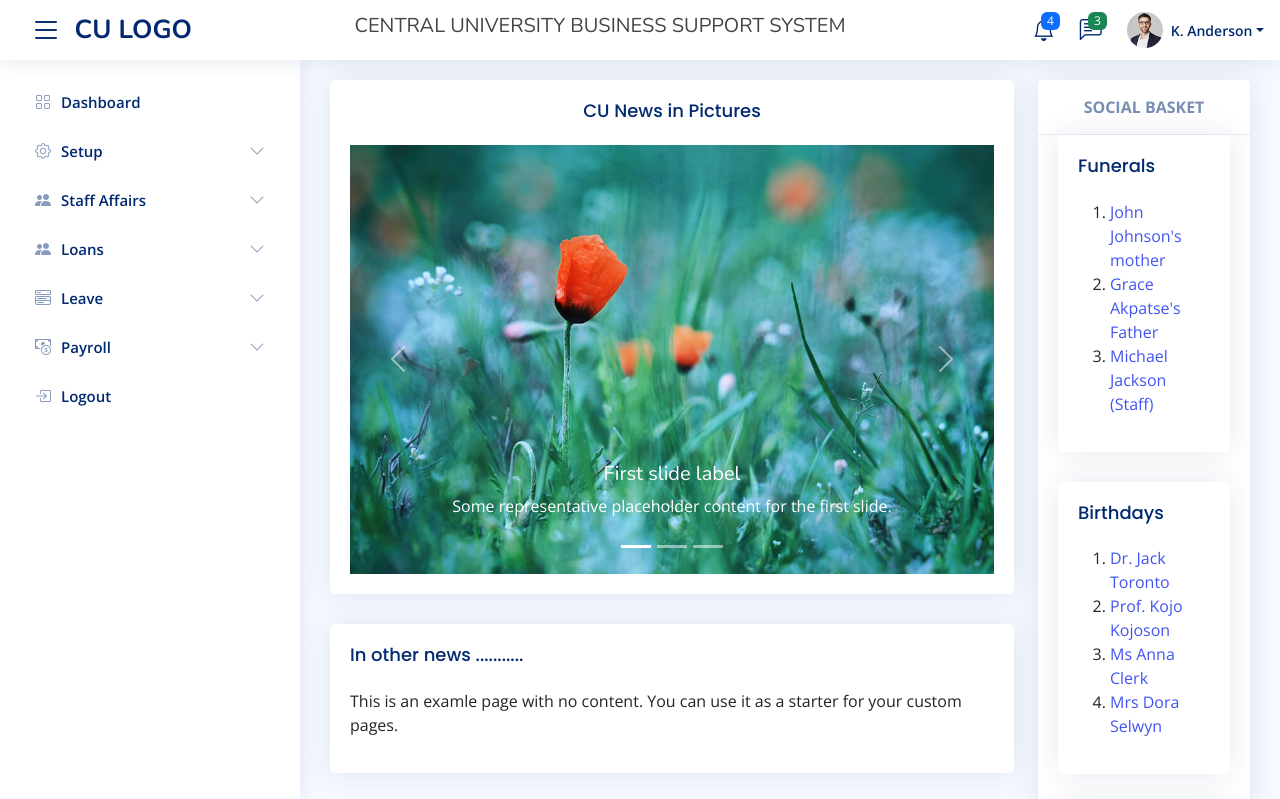
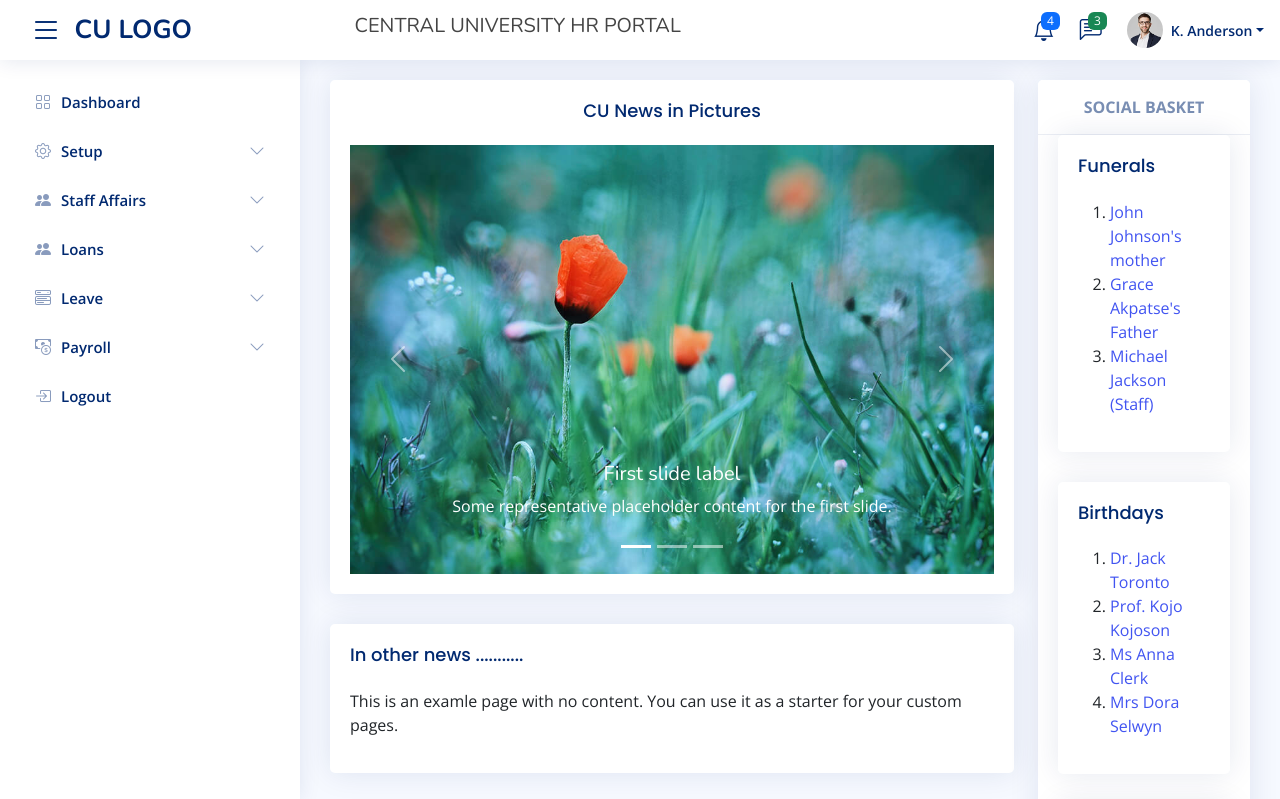
Before and after one commit to Kweku7k/bss, a Django app: page / in a window 1280 px wide. Shown: the top 799 px of the page. Run offline with Django 5.2, Linux system fonts and the light colour scheme; some libraries are stand-ins or nearby versions.

```diff
--- a/templates/partials/_topnav.html
+++ b/templates/partials/_topnav.html
@@ -6,7 +6,7 @@
   <meta charset="utf-8">
   <meta content="width=device-width, initial-scale=1.0" name="viewport">
 
-  <title>Jaskam BSS</title>
+  <title>CENTRAL HR PORTAL</title>
   <meta content="" name="description">
   <meta content="" name="keywords">
 
@@ -52,7 +52,7 @@
         <input type="text" name="query" placeholder="Search" title="Enter search keyword">
         <button type="submit" title="Search"><i class="bi bi-search"></i></button>
       </form> -->
-	  	  <h5>CENTRAL UNIVERSITY BUSINESS SUPPORT SYSTEM</h5>
+	  	  <h5>CENTRAL UNIVERSITY HR PORTAL</h5>
     </div><!-- End Search Bar -->
 
     <nav class="header-nav ms-auto">
```
